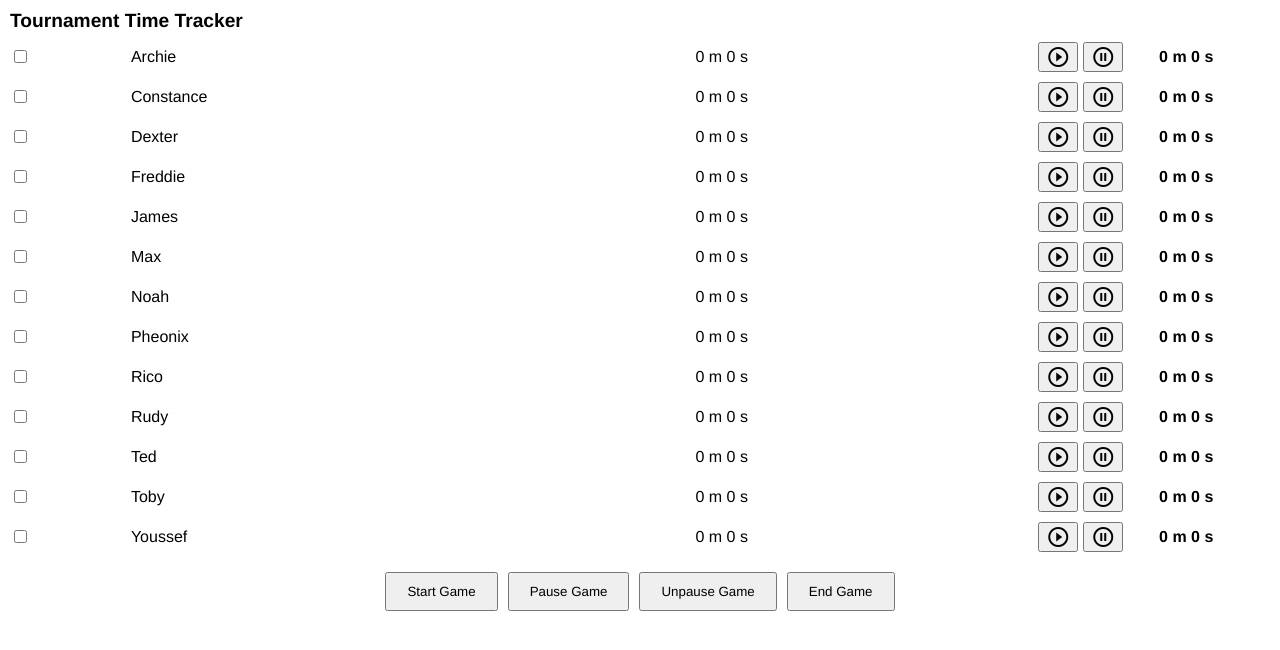
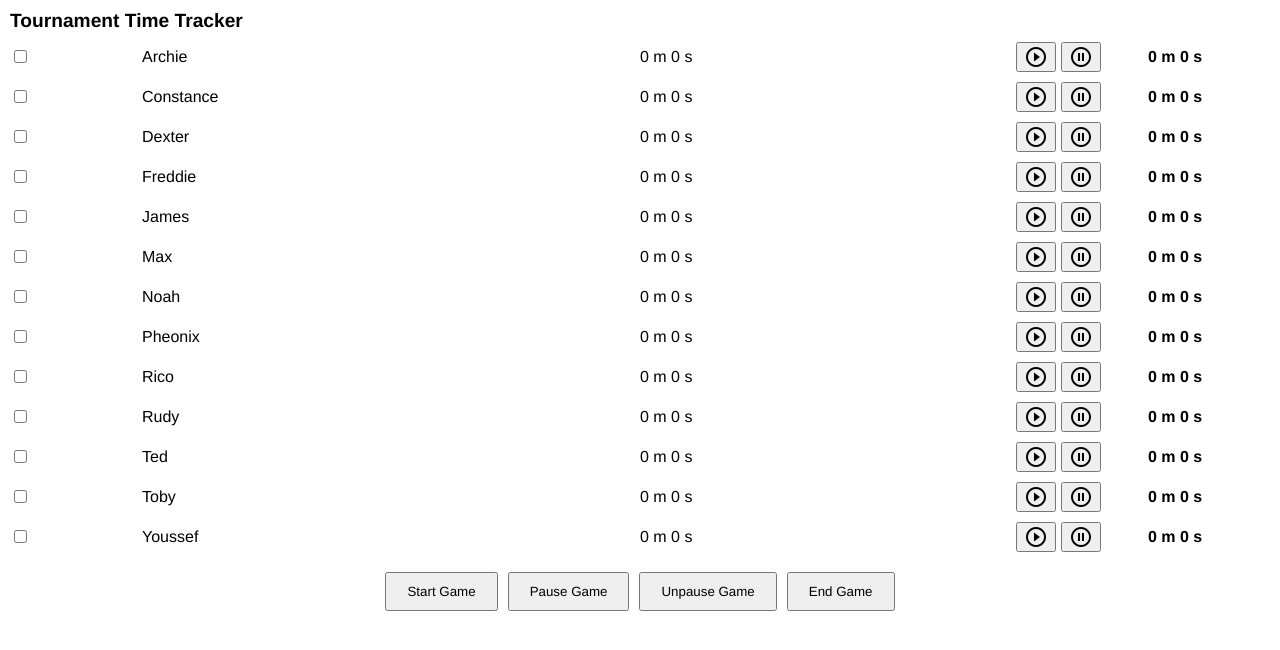
Before and after one commit to woleuntem/woleuntem.github.io, a plain HTML site: page index.html in a window 1280 px wide. Drawn offline with Linux system fonts and the light colour scheme.

Commit message:
fix formatting

```diff
--- a/index.html
+++ b/index.html
@@ -41,7 +41,7 @@
     }
 
     .player-name {
-      flex: 0.5;
+      flex: 0.4;
       text-align: left;
     }
 
```
